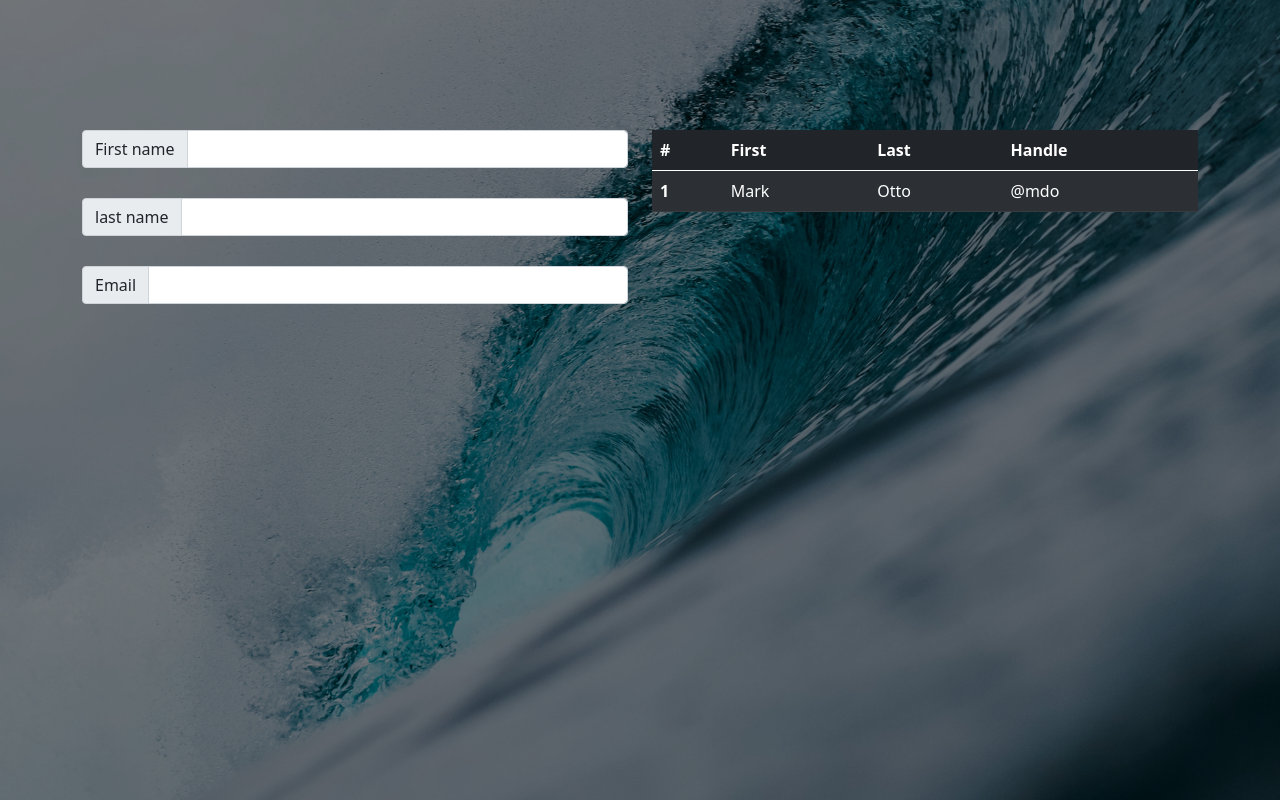
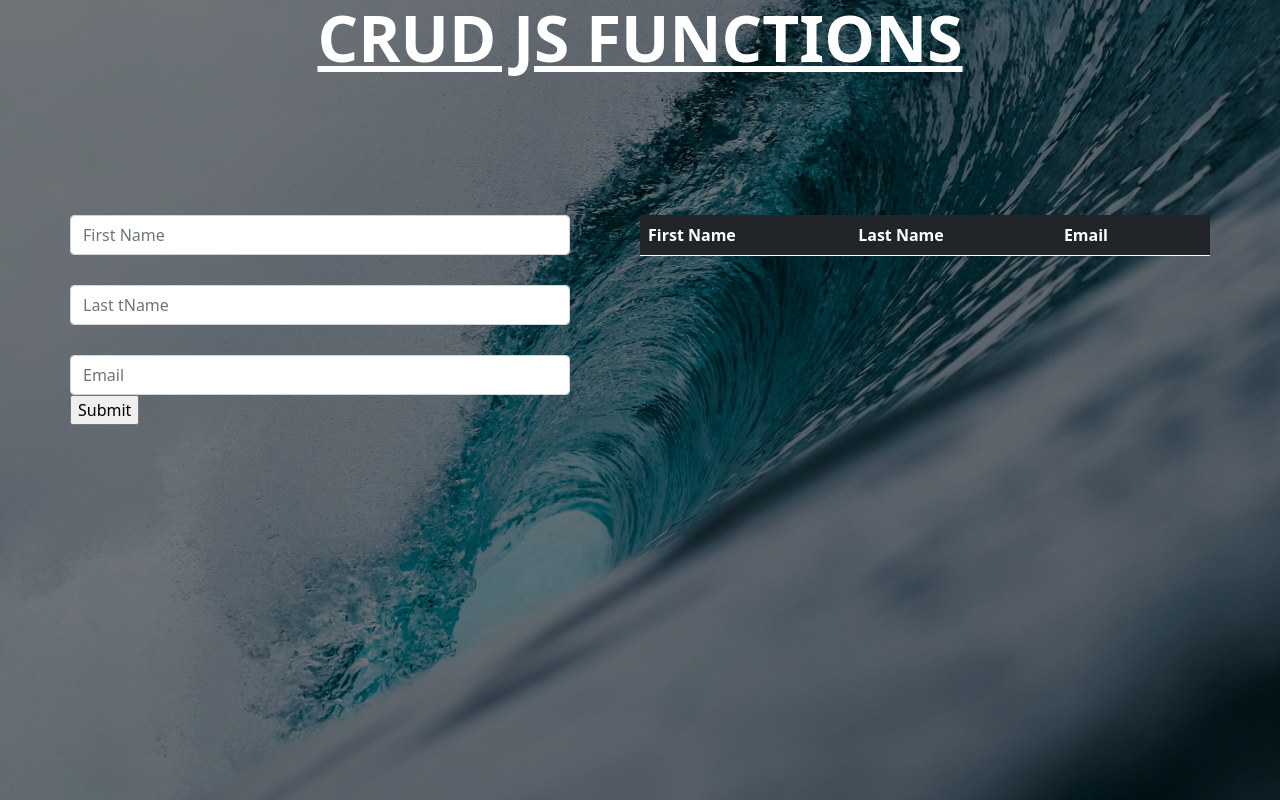
Before and after one commit to Elisha-George/SIMPLE-JS-CRUD-PRACTICE-PROJECT, a plain HTML site: page index.html in a window 1280 px wide. Drawn offline with nearby package versions, Linux system fonts and the light colour scheme; files that its build step writes are made by us from their sources.

Commit message:
insert funtionality added

```diff
--- a/css/style.css
+++ b/css/style.css
@@ -5,9 +5,33 @@
     background-size: cover;
     opacity: 100;
 }
+.head_heading{
+    color: white;
+    font-size: 4rem;
+    font-weight: bolder;
+    text-decoration: underline;
+
+}
 .form_container{
     padding-top:100px;
 }
 .input-group,table{
     margin-top: 30px;
 }
+.input-group{
+
+    width: 500px;
+    height: 40px;
+}
+.input-group-text{
+    width: 100px;
+}
+.btnForm{
+    margin-top: 30px;
+    width: 100px;
+}
+.btnTbl{
+    width: 50px;
+    font-size: 10px;
+
+}
--- a/index.html
+++ b/index.html
@@ -1,10 +1,11 @@
 <!DOCTYPE html>
 <html lang="en">
+
 <head>
     <meta charset="UTF-8">
     <meta name="viewport" content="width=device-width, initial-scale=1.0">
     <meta http-equiv="X-UA-Compatible" content="ie=edge">
-<meta name="Description" content="Enter your description here"/>
+    <meta name="Description" content="Enter your description here" />
     <link rel="stylesheet" href="https://cdnjs.cloudflare.com/ajax/libs/twitter-bootstrap/5.1.0/css/bootstrap.min.css">
     <link rel="stylesheet" href="https://cdnjs.cloudflare.com/ajax/libs/font-awesome/5.15.4/css/all.min.css">
     <link rel="stylesheet" href="assets/css/style.css">
@@ -14,55 +15,70 @@ CRUD OPERATIONS
 
     </title>
 </head>
+
 <body>
+
+    <script src="js/script.js"> </script>
+
 
     <section class="sec_background">
 
         <div class="container ">
+
+
+            <h1 class='text-center head_heading'>
+                CRUD JS FUNCTIONS
+            </h1>
+
+
             <div class="row form_container">
-                <div class="col-md-6">
+                <div class="col-md-6" style="padding: 0;">
+
+
 
                     <!-- col 1 -->
+                    <form onsubmit="event.preventDefault(); onFormSubmit()" autocomplete="off">
                         <div class="input-group">
-                        <span class="input-group-text">First name</span>
-                        <input type="text" aria-label="First name" class="form-control">
+                            <input type="text" aria-label="First name" id="f_name" placeholder="First Name" class="form-control">
                         </div>
 
                         <div class="input-group">
-                        <span class="input-group-text">last name</span>
-                        <input type="text" aria-label="First name" class="form-control">
+                            <input type="text" aria-label="First name" id="l_name" placeholder="Last tName" class="form-control">
                         </div>
 
                         <div class="input-group">
-                        <span class="input-group-text">Email</span>
-                        <input type="text" aria-label="First name" class="form-control">
+                            <input type="text" aria-label="First name" id="email" placeholder="Email" class="form-control">
                         </div>
 
 
 
+                        <div>
+                            <input type="submit" value="Submit">
+                        </div>
 
+
+                </form>
             </div>
-                <div class="col-md-6">
+
+                <div class="col-md-6" style="padding: 0;">
                     <!-- col 2 -->
 
 
-                    <table class="table table-dark table-striped">
+                    <table class="table table-dark table-striped" id="employeeList">
 
                         <thead>
                             <tr>
-                                <th scope="col">#</th>
-                                <th scope="col">First</th>
-                                <th scope="col">Last</th>
-                                <th scope="col">Handle</th>
+
+                                <th scope="col">First Name</th>
+                                <th scope="col">Last Name</th>
+                                <th scope="col">Email</th>
+                                <th scope="col"></th>
+
                             </tr>
                         </thead>
                         <tbody>
-                              <tr>
-                                <th scope="row">1</th>
-                                <td>Mark</td>
-                                <td>Otto</td>
-                                <td>@mdo</td>
-                              </tr>
+
+
 
                         </tbody>
 
@@ -74,7 +90,9 @@ CRUD OPERATIONS
 
     </section>
 
+
     <script src="https://cdnjs.cloudflare.com/ajax/libs/popper.js/2.9.2/umd/popper.min.js"></script>
     <script src="https://cdnjs.cloudflare.com/ajax/libs/twitter-bootstrap/5.1.0/js/bootstrap.min.js"></script>
 </body>
+
 </html>
--- a/js/script.js
+++ b/js/script.js
@@ -0,0 +1,47 @@
+function onFormSubmit(){
+    //this is to retrieve values from the input
+
+    // caling function readFormData() and saving value in var
+
+    var formData=readFormData();
+
+    insertNewRecord(formData);
+}
+
+function readFormData()
+{
+    var formData={};
+    formData["f_name"]=document.getElementById("f_name").value;
+    formData["l_name"]=document.getElementById("l_name").value;
+    formData["email"]=document.getElementById("email").value;
+
+    return formData;
+}
+
+// making new function to insert the record in the table
+
+function insertNewRecord(data)
+{
+
+    var table =document.getElementById("employeeList").getElementsByTagName('tbody')[0];
+
+    // the length of table will be incremented by 1 on new record insertion
+
+    var newRow=table.insertRow(table.lenght);
+
+    cell1=newRow.insertCell(0);
+    cell1.innerHTML = data.f_name;
+
+    cell2=newRow.insertCell(1);
+    cell2.innerHTML = data.l_name;
+
+
+    cell3=newRow.insertCell(2);
+    cell3.innerHTML = data.email;
+
+    // for edit and delete button
+
+    cell4=newRow.insertCell(3);
+    cell4.innerHTML = `<a>EDIT</a>
+                        <a>DELETE</a>`;
+}
```
Lines whose indentation alone changed are shown as unchanged.
